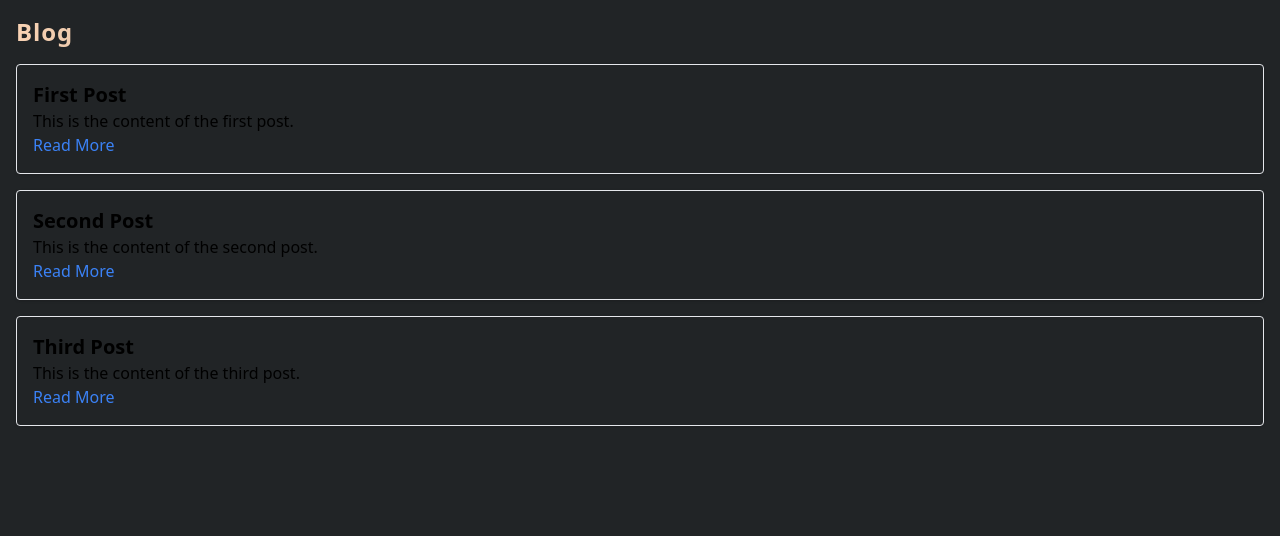
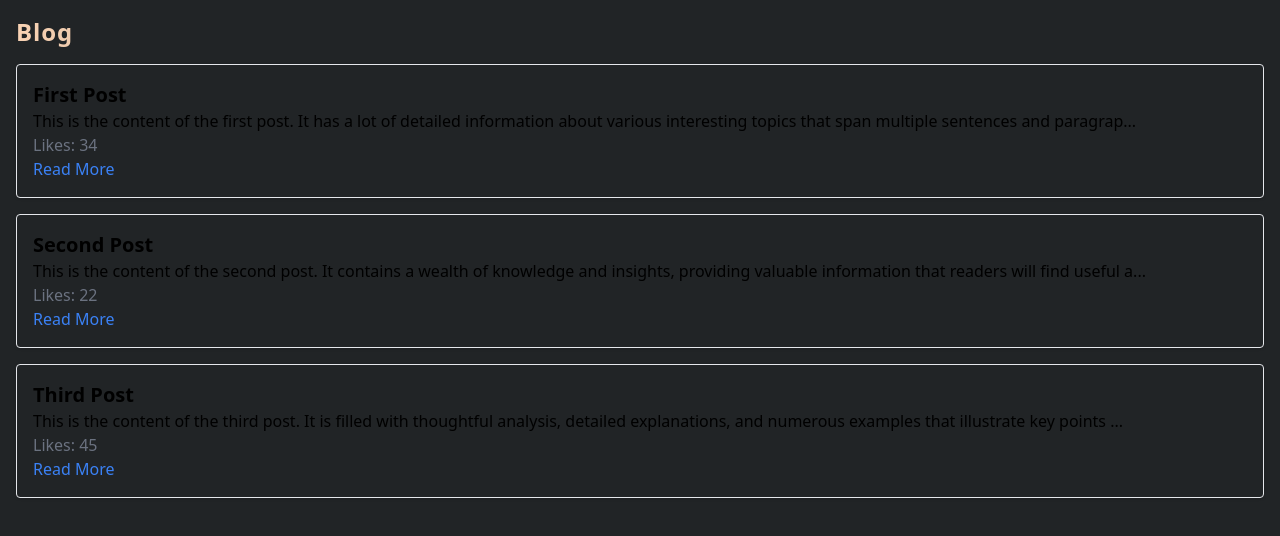
Before and after one commit to bostiog1/Teo-s-Blog, a React (Vite) app: page / in a window 1280 px wide. Shown: the top 536 px of the page. Built offline with nearby package versions, Linux system fonts and the light colour scheme; data requests are answered from the project's data file.

Commit message:
server + form + read more page

```diff
--- a/src/components/Blog.jsx
+++ b/src/components/Blog.jsx
@@ -6,9 +6,16 @@ const Blog = () => {
   const [posts, setPosts] = useState([]);
 
   useEffect(() => {
-    axios.get('http://localhost:3000/posts')
-      .then(response => setPosts(response.data))
-      .catch(error => console.error(error));
+    const fetchPosts = async () => {
+      try {
+        const response = await axios.get('http://localhost:3000/posts');
+        setPosts(response.data);
+      } catch (error) {
+        console.error('Error fetching posts:', error);
+      }
+    };
+
+    fetchPosts();
   }, []);
 
   return (
@@ -17,7 +24,8 @@ const Blog = () => {
       {posts.map(post => (
         <div key={post.id} className="mb-4 p-4 border rounded shadow">
           <h2 className="text-xl font-semibold">{post.title}</h2>
-          <p>{post.content}</p>
+          <p>{post.content.substring(0, 150)}...</p>
+          <p className="text-gray-500">Likes: {post.likes}</p>
           <Link to={`/details/${post.id}`} className="text-blue-500">Read More</Link>
         </div>
       ))}
--- a/src/components/Details.jsx
+++ b/src/components/Details.jsx
@@ -1,15 +1,22 @@
-import React, { useEffect, useState } from 'react';
-import axios from 'axios';
-import { useParams } from 'react-router-dom';
+import React, { useEffect, useState } from "react";
+import axios from "axios";
+import { useParams } from "react-router-dom";
 
 const Details = () => {
   const { id } = useParams();
   const [post, setPost] = useState(null);
 
   useEffect(() => {
-    axios.get(`http://localhost:5000/posts/${id}`)
-      .then(response => setPost(response.data))
-      .catch(error => console.error(error));
+    const fetchPost = async () => {
+      try {
+        const response = await axios.get(`http://localhost:3000/posts/${id}`);
+        setPost(response.data);
+      } catch (error) {
+        console.error("Error fetching post:", error);
+      }
+    };
+
+    fetchPost();
   }, [id]);
 
   if (!post) return <p>Loading...</p>;
@@ -18,6 +25,7 @@ const Details = () => {
     <div className="p-4">
       <h1 className="text-2xl font-bold mb-4">{post.title}</h1>
       <p>{post.content}</p>
+      <p className="text-gray-500 mt-4">Likes: {post.likes}</p>
     </div>
   );
 };
--- a/src/components/Form.jsx
+++ b/src/components/Form.jsx
@@ -5,15 +5,17 @@ const Form = () => {
   const [title, setTitle] = useState('');
   const [content, setContent] = useState('');
 
-  const handleSubmit = (e) => {
+  const handleSubmit = async (e) => {
     e.preventDefault();
-    axios.post('http://localhost:5000/posts', { title, content })
-      .then(response => {
-        console.log('Post created:', response.data);
-        setTitle('');
-        setContent('');
-      })
-      .catch(error => console.error(error));
+    const likes = Math.floor(Math.random() * 51);
+    try {
+      const response = await axios.post('http://localhost:3000/posts', { title, content, likes });
+      console.log('Post created:', response.data);
+      setTitle('');
+      setContent('');
+    } catch (error) {
+      console.error('Error creating post:', error);
+    }
   };
 
   return (
--- a/src/data/db.json
+++ b/src/data/db.json
@@ -3,17 +3,20 @@
     {
       "id": 1,
       "title": "First Post",
-      "content": "This is the content of the first post."
+      "content": "This is the content of the first post. It has a lot of detailed information about various interesting topics that span multiple sentences and paragraphs to ensure it's sufficiently long.",
+      "likes": 34
     },
     {
       "id": 2,
       "title": "Second Post",
-      "content": "This is the content of the second post."
+      "content": "This is the content of the second post. It contains a wealth of knowledge and insights, providing valuable information that readers will find useful and engaging.",
+      "likes": 22
     },
     {
       "id": 3,
       "title": "Third Post",
-      "content": "This is the content of the third post."
+      "content": "This is the content of the third post. It is filled with thoughtful analysis, detailed explanations, and numerous examples that illustrate key points effectively.",
+      "likes": 45
     }
   ]
 }
```
